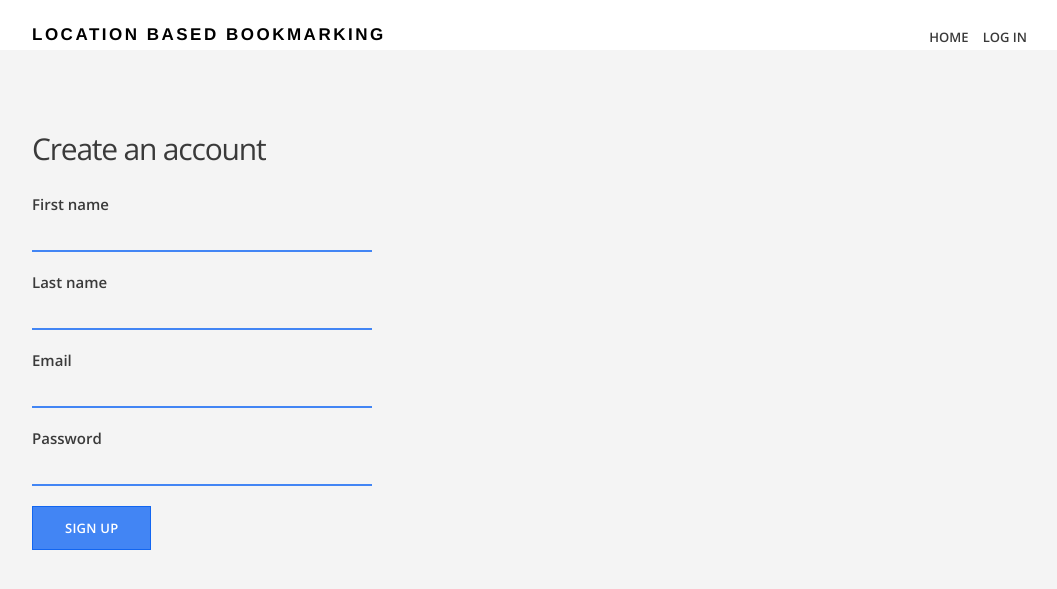
After one commit to fcs23800/learning-flask, a Flask app: page /signup in a window 1280 px wide. The commit adds this page. Shown: the top 589 px of the page, without its empty margins (108-1165 px from the left). Run offline with Flask 2, Linux system fonts and the light colour scheme; some libraries are stand-ins or nearby versions.

Commit message:
Final Code

```diff
--- /dev/null
+++ b/forms.py
@@ -0,0 +1,19 @@
+from flask_wtf import Form
+from wtforms import StringField, PasswordField, SubmitField
+from wtforms.validators import DataRequired, Email, Length
+
+class SignupForm(Form):
+	first_name = StringField('First name', validators=[DataRequired("Please enter your first name.")])
+	last_name = StringField('Last name', validators=[DataRequired("Please enter your last name.")])
+	email = StringField('Email', validators=[DataRequired("Please enter your email address."), Email("Enter a valid email address.")])
+	password = PasswordField('Password', validators=[DataRequired("Your password is required."), Length(min=6, message="Password must be at least 6 characters long.")])
+	submit = SubmitField('Sign up')
+
+class LoginForm(Form):
+	email = StringField('Email', validators=[DataRequired("Please enter your email address to login."), Email("Enter a valid email address.")])
+	password = PasswordField('Password', validators=[DataRequired("Please enter your password to login.")])
+	submit = SubmitField('Sign in')
+
+class AddressForm(Form):
+	address = StringField('Address', validators=[DataRequired("Please enter an address.")])
+	submit = SubmitField("Search")
--- a/routes.py
+++ b/routes.py
@@ -1,6 +1,13 @@
-from flask import Flask, render_template
+from flask import Flask, render_template, request, session, redirect, url_for
+from models import db, User, Place
+from forms import SignupForm, LoginForm, AddressForm
 
 app = Flask(__name__)
+
+app.config['SQLALCHEMY_DATABASE_URI'] = 'postgresql:///learningflask'
+db.init_app(app)
+
+app.secret_key = "hari-om-tat-sat"
 
 @app.route("/")
 def index():
@@ -11,5 +18,81 @@ def index():
 def about():
 	return render_template("about.html")
 
+@app.route("/signup", methods=["GET", "POST"])
+def signup():
+	if 'email' in session:
+		return redirect(url_for('home'))
+
+	form = SignupForm()
+
+	if request.method == 'POST':
+		if form.validate() == False:
+			return render_template('signup.html', form=form)
+		else:
+			newuser = User(form.first_name.data, form.last_name.data, form.email.data, form.password.data)
+			db.session.add(newuser)
+			db.session.commit()
+
+			session['email'] = newuser.email
+			return redirect(url_for('home'))
+	elif request.method == 'GET':
+		return render_template('signup.html', form=form)
+
+@app.route("/login", methods=["GET", "POST"])
+def login():
+	if 'email' in session:
+		return redirect(url_for('home'))
+
+	form = LoginForm()
+
+	if request.method == 'POST':
+		if form.validate() == False:
+			return render_template("login.html", form=form)
+		else:
+			email = form.email.data
+			password = form.password.data
+
+			user = User.query.filter_by(email=email).first()
+			if user is not None and user.check_password(password):
+				session['email'] = form.email.data
+				return redirect(url_for('home'))
+			else:
+				return redirect(url_for('login'))
+	elif request.method == 'GET':
+		return render_template('login.html', form=form)
+
+@app.route("/logout")
+def logout():
+	session.pop('email', None)
+	return redirect(url_for('index'))
+
+@app.route("/home", methods=["GET", "POST"])
+def home():
+  if 'email' not in session:
+	return redirect(url_for('login'))
+
+  form = AddressForm()
+
+  places = []
+  my_coordinates = (37.4221, -122.0844)
+
+  if request.method == 'POST':
+	if form.validate() == False:
+	  return render_template('home.html', form=form)
+	else:
+	  # get the address
+	  address = form.address.data
+
+	  # query for places around it
+	  p = Place()
+	  my_coordinates = p.address_to_latlng(address)
+	  places = p.query(address)
+
+	  # return those results
+	  return render_template('home.html', form=form, my_coordinates=my_coordinates, places=places)
+
+  elif request.method == 'GET':
+	return render_template("home.html", form=form, my_coordinates=my_coordinates, places=places)
+
 if __name__ == "__main__":
 	app.run(debug=True)
--- a/static/css/main.css
+++ b/static/css/main.css
@@ -124,6 +124,8 @@ header {
   font-size: 13px;
   font-weight: 600;
   text-transform: uppercase;
+  padding-left: 5px;
+  padding-right: 5px;
 }
 
 .main-nav li a {
--- a/templates/index.html
+++ b/templates/index.html
@@ -6,7 +6,7 @@
 
       <div class="section-content">
         <h2>Discover places near you.</h2>
-        <a href="#" class="btn-primary">Sign up</a>
+        <a href="{{ url_for('signup') }}" class="btn-primary">Sign up</a>
         <a href="{{ url_for('about') }}" class="btn-secondary">Learn more</a>
       </div>
 
--- a/templates/layout.html
+++ b/templates/layout.html
@@ -3,11 +3,27 @@
   <head>
     <link href='http://fonts.googleapis.com/css?family=Open+Sans:300,400,600' rel='stylesheet'>
     <link href="{{ url_for('static', filename='css/main.css') }}" rel="stylesheet">
+    <link rel="stylesheet" href="http://cdn.leafletjs.com/leaflet-0.7.3/leaflet.css" />
+    <script src="http://cdn.leafletjs.com/leaflet-0.7.3/leaflet.js"></script>
   </head>
   <body>
     <header>
       <div class="container">
-        <h1 class="title">Learning Flask</h1>
+        <h1 class="title">Location Based Bookmarking</h1>
+        <div class="main-nav">
+          <ul>
+            <li>
+                <a href="{{ url_for('index') }}">Home</a>
+            </li>
+            <li>
+              {% if not session.logged_in %}
+                <a href="{{ url_for('login') }}">Log in</a>
+              {% else %}
+                <a href="{{ url_for('logout') }}">Log out</a>
+              {% endif %}
+            </li>
+          </ul>
+        </div>
       </div>
     </header>
 
--- /dev/null
+++ b/templates/signup.html
@@ -0,0 +1,63 @@
+{% extends "layout.html" %}
+
+{% block content %}
+  <main class="container signup-section">
+    <div class="section-content">
+      <h2>Create an account</h2>
+
+      <form method="POST" action="/signup">
+        {{ form.hidden_tag() }}
+
+        <div class="form-group">
+          {{ form.first_name.label }}
+
+          {% if form.first_name.errors %}
+            {% for error in form.first_name.errors %}
+              <p class="error-message">{{ error }}</p>
+            {% endfor %}
+          {% endif %}
+
+          {{ form.first_name }}
+        </div>
+
+        <div class="form-group">
+          {{ form.last_name.label }}
+
+          {% if form.last_name.errors %}
+            {% for error in form.last_name.errors %}
+              <p class="error-message">{{ error }}</p>
+            {% endfor %}
+          {% endif %}
+
+          {{ form.last_name }}
+        </div>
+
+        <div class="form-group">
+          {{ form.email.label }}
+
+          {% if form.email.errors %}
+            {% for error in form.email.errors %}
+              <p class="error-message">{{ error }}</p>
+            {% endfor %}
+          {% endif %}
+
+          {{ form.email }}
+        </div>
+
+        <div class="form-group">
+          {{ form.password.label }}
+
+          {% if form.password.errors %}
+            {% for error in form.password.errors %}
+              <p class="error-message">{{ error }}</p>
+            {% endfor %}
+          {% endif %}
+
+          {{ form.password }}
+        </div>
+
+        {{ form.submit(class="btn-primary") }}
+      </form>
+    </div>
+  </main>
+{% endblock %}
```
Also changed, not shown: models.py (added, +74 -0 lines), templates/home.html (added, +67 -0 lines), templates/login.html (added, +39 -0 lines), README.md.
